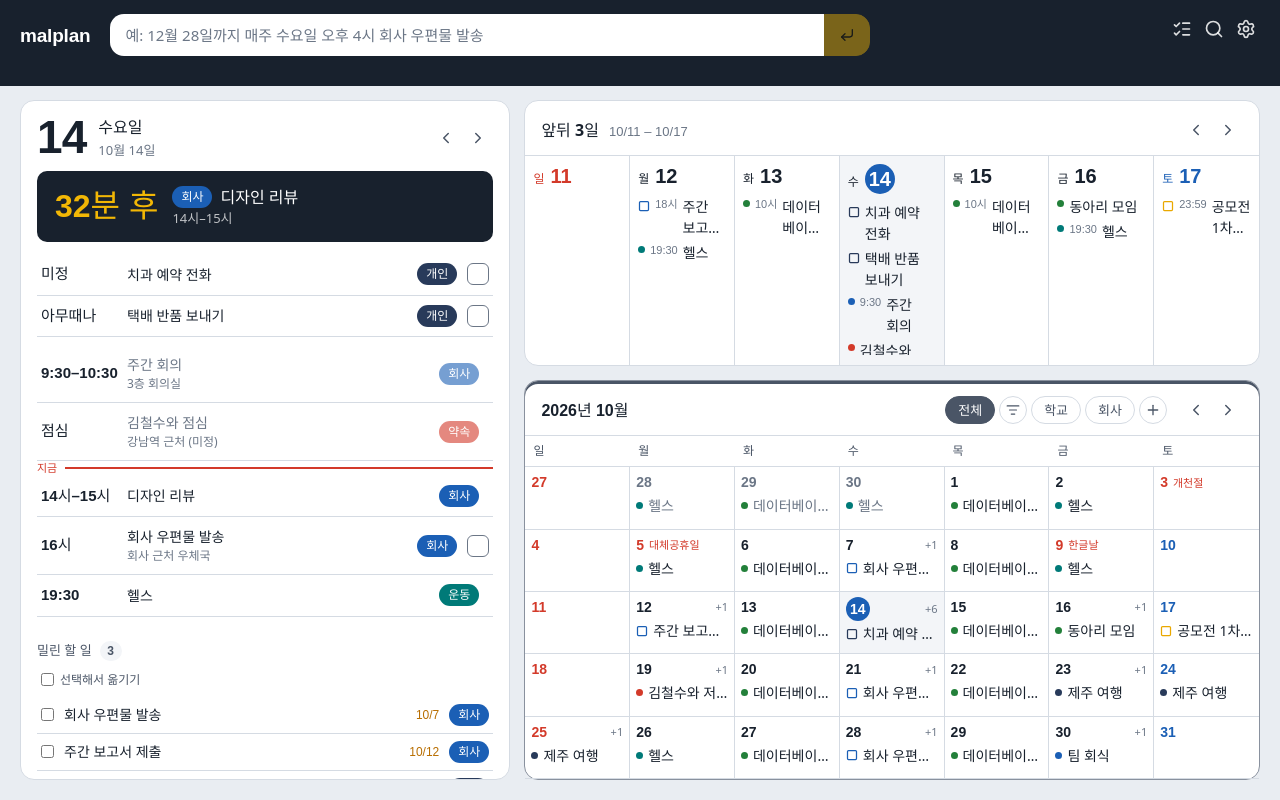
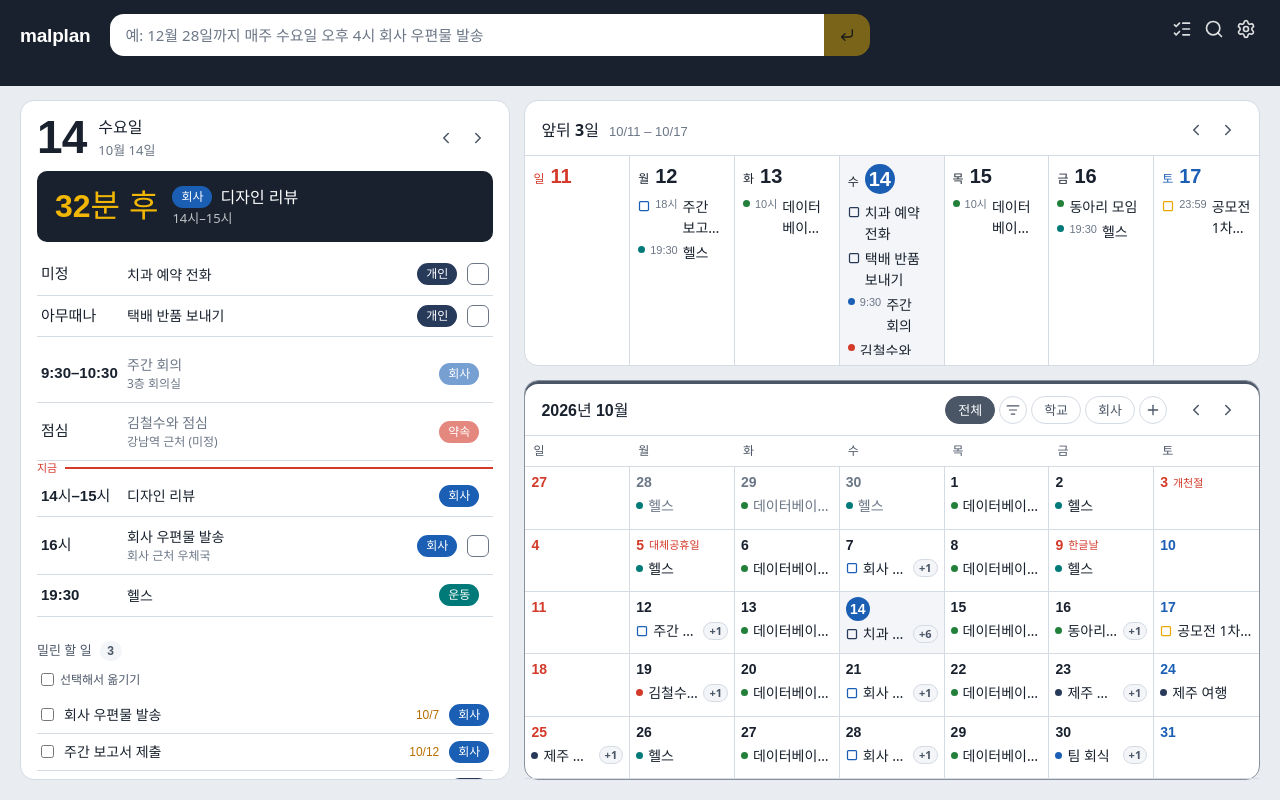
Before and after one commit to centreject/malplan, a React (Vite) app: page / in a window 1280 px wide. Built offline with nearby package versions, Linux system fonts and the light colour scheme.

Commit message:
fix(ui): month "+n" as a pill at the end of the last row
Beside the date it read like part of the date and was faint grey.

Co-Authored-By: Claude Opus 5.5 <noreply@anthropic.com>

```diff
--- a/src/styles.css
+++ b/src/styles.css
@@ -844,10 +844,34 @@ ul {
   text-decoration: line-through;
 }
 
-.week-more,
+.week-more {
+  color: var(--ink-3);
+  font-size: 11px;
+}
+
+.month-row {
+  display: flex;
+  align-items: center;
+  gap: 4px;
+  min-width: 0;
+}
+
+.month-row .month-item {
+  flex: 1;
+  min-width: 0;
+}
+
+/* Count of hidden items, as a pill at the end of the last row. */
 .month-more {
-  color: var(--ink-3);
+  flex: none;
+  padding: 0 5px;
+  border-radius: 999px;
+  background: var(--surface-2);
+  border: 1px solid var(--line);
+  color: var(--ink-2);
   font-size: 11px;
+  font-weight: 700;
+  line-height: 16px;
 }
 
 /* ───────── Month ───────── */
@@ -942,12 +966,6 @@ ul {
   align-items: center;
   gap: 5px;
   min-width: 0;
-}
-
-/* "+n" sits beside the date so a short cell still shows one item. */
-.month-head .month-more {
-  flex: none;
-  margin-left: auto;
 }
 
 .month-day {
--- a/src/ui/MonthPane.tsx
+++ b/src/ui/MonthPane.tsx
@@ -169,15 +169,18 @@ export function MonthPane(props: MonthPaneProps) {
               <span className="month-head">
                 <span className={`month-day num ${toneOf(weekdayOf(date), holiday !== undefined)}`}>{day}</span>
                 {holiday !== undefined && <span className="month-holiday">{holiday}</span>}
-                {occurrences.length > limit && <span className="month-more">+{occurrences.length - limit}</span>}
               </span>
               <ul className="month-items">
-                {occurrences.slice(0, limit).map(({ item, done }) => (
-                  <li key={item.id}>
+                {occurrences.slice(0, limit).map(({ item, done }, index) => (
+                  <li key={item.id} className="month-row">
                     <button type="button" className={`month-item item-open ${done ? "is-done" : ""}`} onClick={() => props.onEdit(item, date)}>
                       <ItemMark category={categoryOf(item)} task={item.kind === "task"} done={done} />
                       <span className="month-item-title">{item.title}</span>
                     </button>
+                    {/* "+n" ends the last row it continues, so it reads as "and n more". */}
+                    {index === limit - 1 && occurrences.length > limit && (
+                      <span className="month-more" aria-label={`외 ${occurrences.length - limit}개`}>+{occurrences.length - limit}</span>
+                    )}
                   </li>
                 ))}
               </ul>
```
